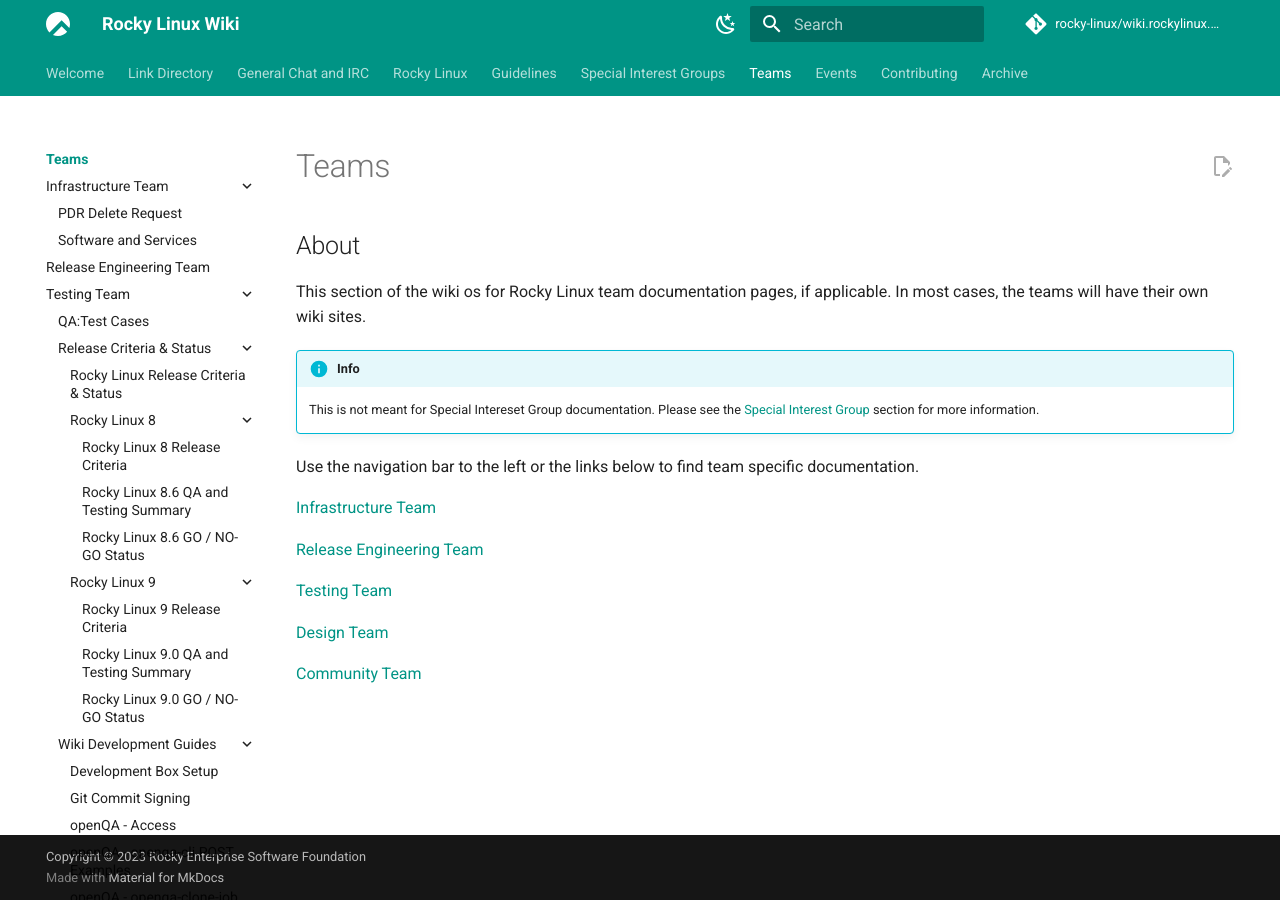
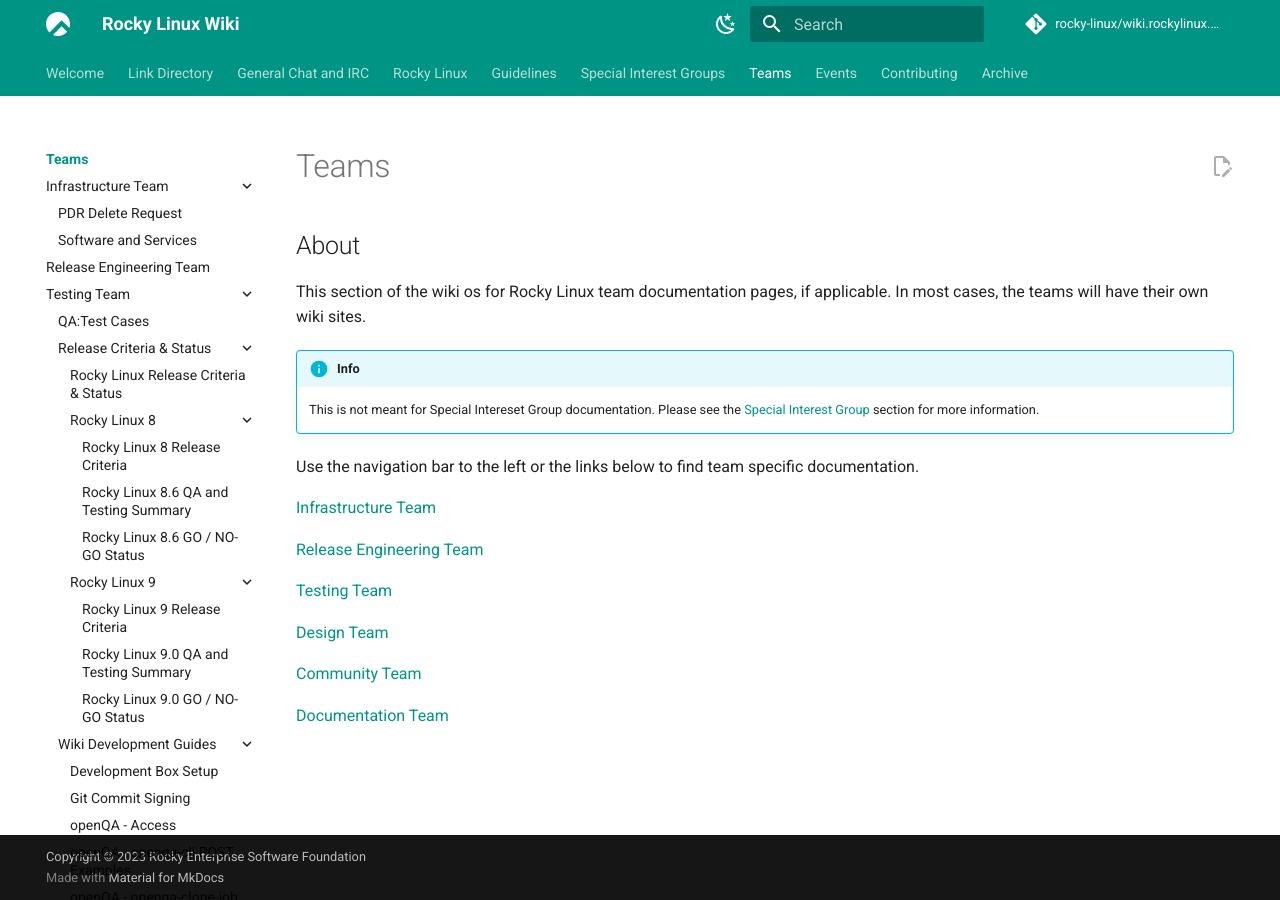
Before and after one commit to rocky-linux/wiki.rockylinux.org, an MkDocs documentation site: the page built from docs/team/index.md, in a window 1280 px wide. Built offline with MkDocs 1.6.1 and Material for MkDocs 9.7.7, drawn with Linux system fonts in a browser that asks for light colours; comment, search, counter and statistics services are not loaded.

Commit message:
Add documentation team to team index

```diff
--- a/docs/team/index.md
+++ b/docs/team/index.md
@@ -24,3 +24,5 @@
 [Design Team](design/index.md)
 
 [Community Team](community/index.md)
+
+[Documentation Team](documentation/index.md)
```
